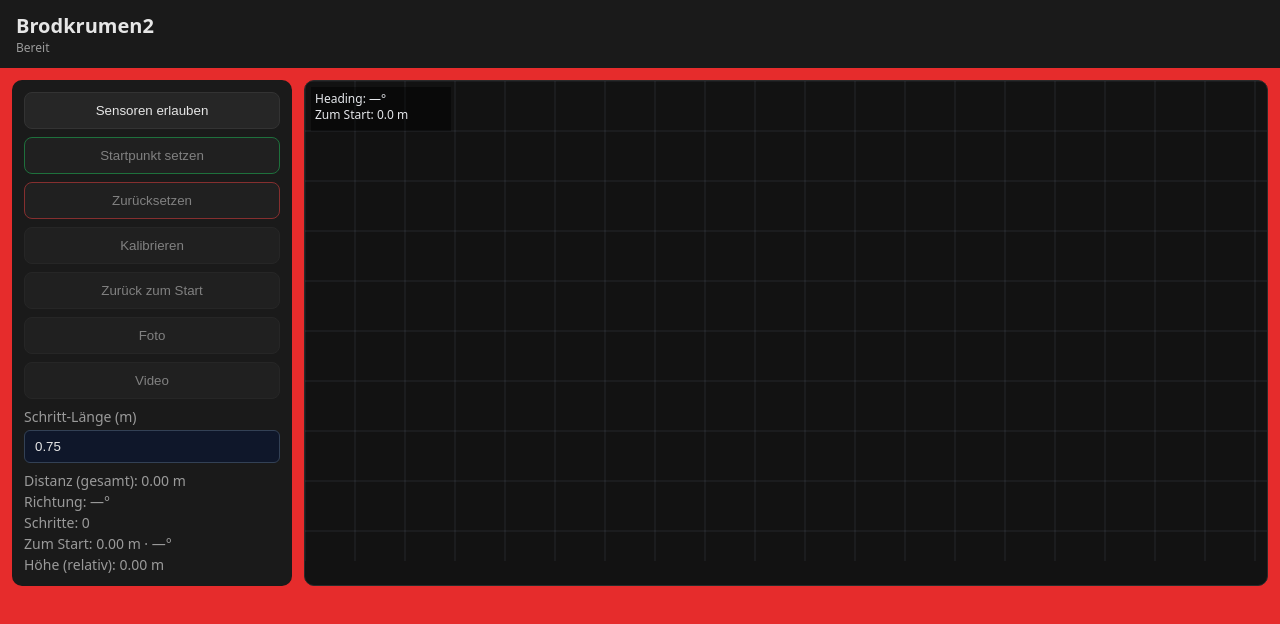
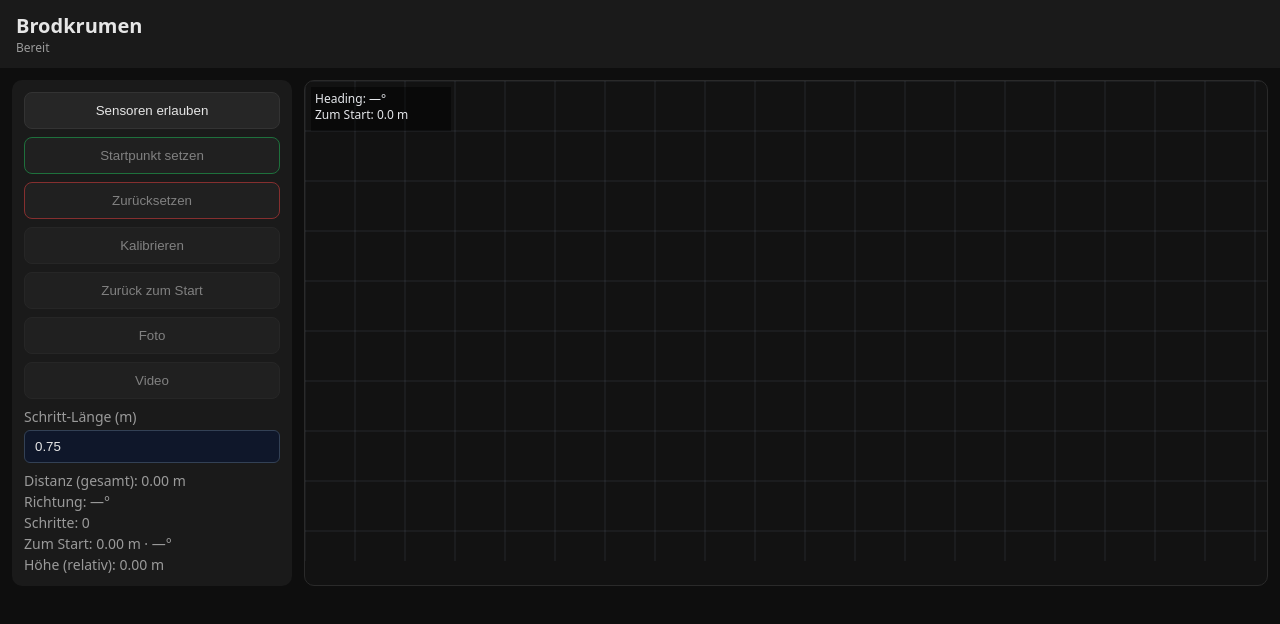
Before and after one commit to SkyFlowii/Brodkrumen-App, a plain HTML site: page index.html in a window 1280 px wide. Drawn offline with Linux system fonts and the light colour scheme.

```diff
--- a/index.html
+++ b/index.html
@@ -13,7 +13,7 @@
   </head>
   <body>
     <header class="app-header">
-      <h1>Brodkrumen2</h1>
+      <h1>Brodkrumen</h1>
       <div class="status" id="status">Bereit</div>
     </header>
 
--- a/styles.css
+++ b/styles.css
@@ -1,5 +1,5 @@
 :root {
-  --bg: #e62c2c;            /* dark gray */
+  --bg: #0e0e0e;            /* dark gray */
   --panel: #1a1a1a;         /* dark gray panel */
   --text: #e6e6e6;
   --muted: #9a9a9a;
```
